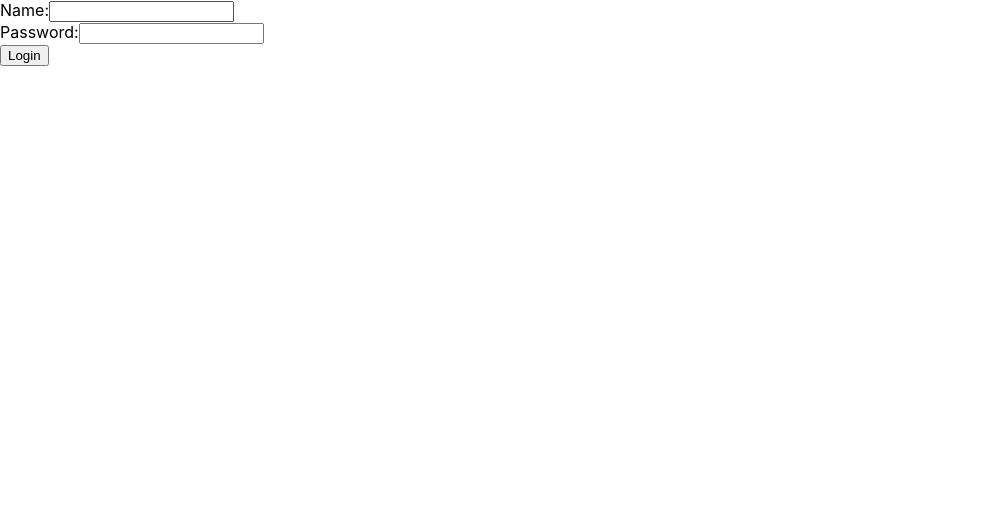
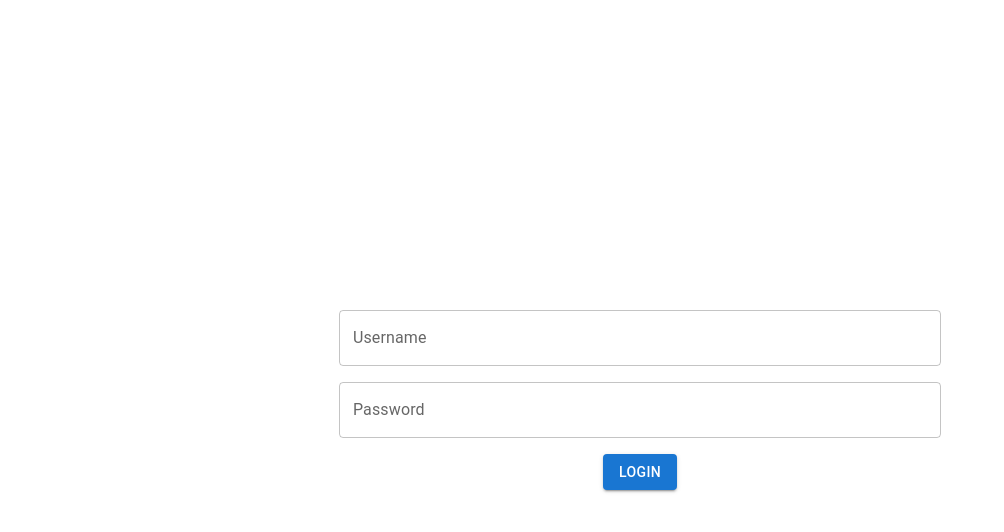
Before and after one commit to dimikmps/burger-builder, a React (Create React App) app: page / in a window 1280 px wide. Shown: the top 532 px of the page, without its empty margins (0-1004 px from the left). Built offline with nearby package versions, Linux system fonts and the light colour scheme.

Commit message:
Add form validation in login form, finalize design

```diff
--- a/package.json
+++ b/package.json
@@ -3,6 +3,9 @@
   "version": "0.1.0",
   "private": true,
   "dependencies": {
+    "@emotion/react": "^11.11.4",
+    "@emotion/styled": "^11.11.5",
+    "@mui/material": "^5.15.21",
     "@tanstack/react-query": "^5.49.2",
     "@testing-library/jest-dom": "^5.17.0",
     "@testing-library/react": "^13.4.0",
--- a/src/components/LoginFormComponent.tsx
+++ b/src/components/LoginFormComponent.tsx
@@ -1,28 +1,99 @@
 import { useState } from 'react';
 import { useAuth } from '../contexts/AuthContext';
+import { Box, Button, Grid, TextField } from '@mui/material';
+
+interface FormValidationProps {
+   username: boolean;
+   password: boolean;
+}
 
 const LoginForm = () => {
    const { login } = useAuth();
-   const [name, setName] = useState('');
+   const [username, setUsername] = useState('');
    const [password, setPassword] = useState('');
+   const [validationErrors, setValidationErrors] = useState<FormValidationProps>({
+      username: false,
+      password: false,
+   });
 
    const handleSubmit = async (event: React.FormEvent) => {
       event.preventDefault();
-      await login(name, password);
+
+      let valid = true;
+
+      const newErrors = {
+         username: false,
+         password: false,
+      };
+
+      if (username.trim() === '') {
+         newErrors.username = true;
+         valid = false;
+      }
+
+      if (password.trim() === '') {
+         newErrors.password = true;
+         valid = false;
+      }
+
+      setValidationErrors(newErrors);
+
+      if (valid) {
+         await login(username, password);
+      }
+   };
+
+   const handleUsernameChange = (e: React.ChangeEvent<HTMLInputElement | HTMLTextAreaElement>) => {
+      const { value } = e.target;
+
+      setUsername(value);
+   };
+
+   const handlePasswordChange = (e: React.ChangeEvent<HTMLInputElement | HTMLTextAreaElement>) => {
+      const { value } = e.target;
+
+      setPassword(value);
    };
 
    return (
-      <form onSubmit={handleSubmit}>
-         <div>
-            <label htmlFor='name'>Name:</label>
-            <input type='text' id='name' value={name} onChange={(e) => setName(e.target.value)} />
-         </div>
-         <div>
-            <label htmlFor='password'>Password:</label>
-            <input type='password' id='password' value={password} onChange={(e) => setPassword(e.target.value)} />
-         </div>
-         <button type='submit'>Login</button>
-      </form>
+      <Box
+         width='100vw'
+         height='100vh'
+         display='flex'
+         justifyContent='space-around'
+         sx={{ borderColor: '10px solid red' }}
+      >
+         <form onSubmit={handleSubmit} style={{ alignContent: 'center' }}>
+            <Grid container spacing={2}>
+               <Grid item xs={12}>
+                  <TextField
+                     fullWidth
+                     label='Username'
+                     name='username'
+                     value={username}
+                     error={validationErrors.username}
+                     onChange={handleUsernameChange}
+                  />
+               </Grid>
+               <Grid item xs={12}>
+                  <TextField
+                     fullWidth
+                     label='Password'
+                     name='password'
+                     type='password'
+                     value={password}
+                     error={validationErrors.password}
+                     onChange={handlePasswordChange}
+                  />
+               </Grid>
+               <Grid item xs={12} textAlign='center'>
+                  <Button type='submit' variant='contained' color='primary'>
+                     Login
+                  </Button>
+               </Grid>
+            </Grid>
+         </form>
+      </Box>
    );
 };
 
```
Also changed, not shown: tsconfig.json (+5 -8 lines), 1 other file (tests, documents, lock files or other folders).
